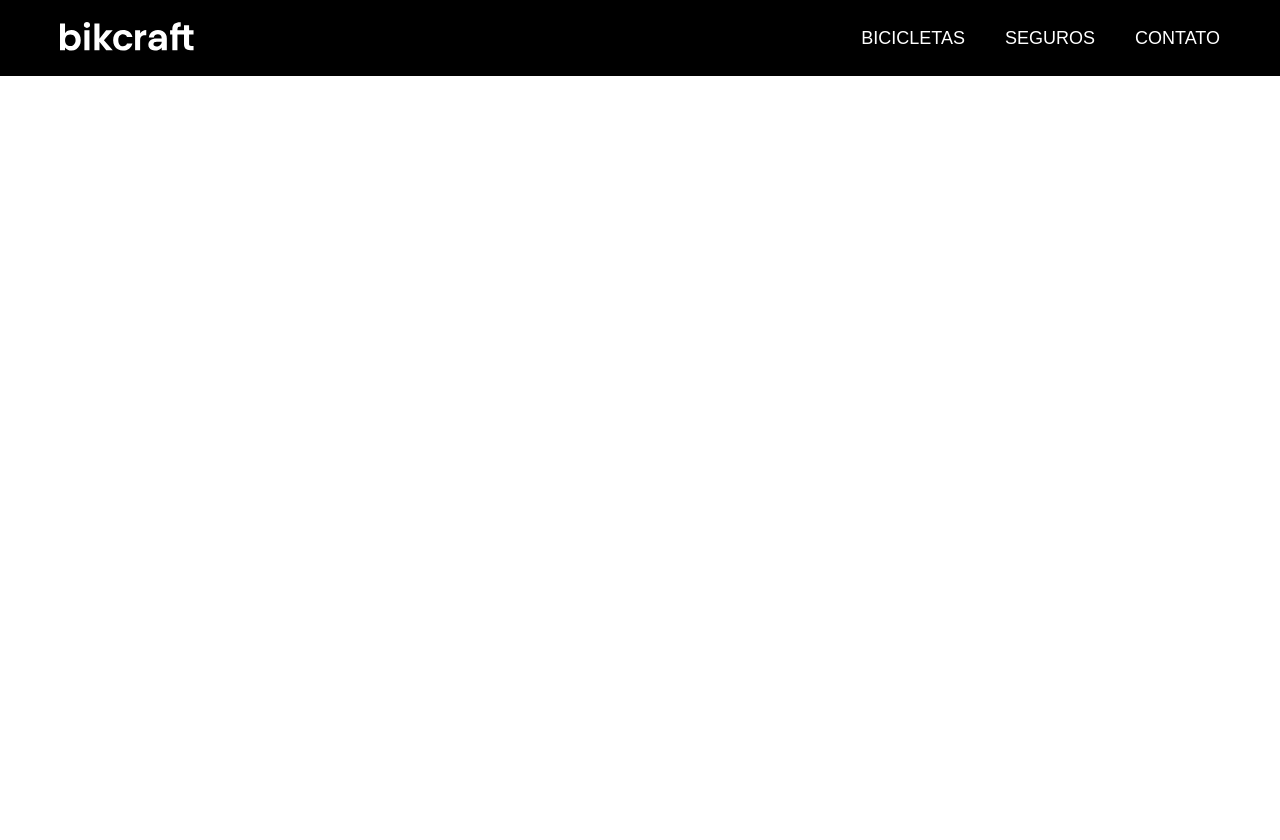
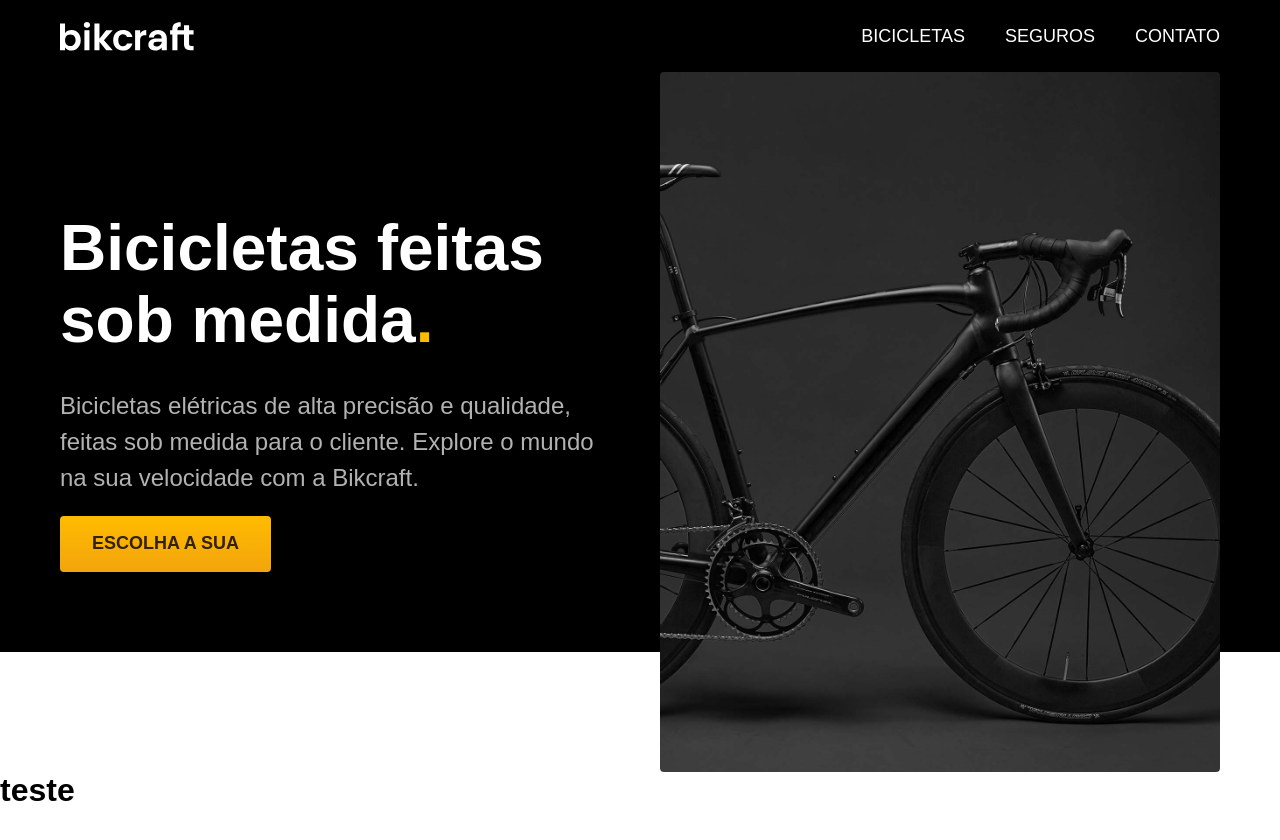
Before and after one commit to naylsonrj/bikecraft, a plain HTML site: page index.html in a window 1280 px wide. Shown: the top 840 px of the page. Before the commit the page ends 800 px from the top, so only its background shows below. Drawn offline with Linux system fonts and the light colour scheme.

Commit message:
Introducao com imagem

```diff
--- a/css/style.css
+++ b/css/style.css
@@ -1,6 +1,12 @@
 body {
   margin: 0px;
   font-family: Arial, Helvetica, sans-serif;
+  padding-bottom: 700px;
+}
+h1,
+ul,
+p {
+  margin: 0px;
 }
 
 ul {
@@ -10,6 +16,12 @@ ul {
 }
 a {
   text-decoration: none;
+  color: inherit;
+}
+
+img {
+  max-width: 100%;
+  display: block;
 }
 
 .header-bg {
@@ -82,3 +94,65 @@ a {
     font-size: 14px;
   }
 }
+
+/*  INTRODUCAO */
+
+.introducao-bg {
+  background-color: #000000;
+  color: #ffffff;
+  box-shadow: inset 0 -120px white;
+}
+
+.introducao {
+  display: grid;
+  grid-template-columns: 1fr 1fr;
+  gap: 0 40px;
+  box-sizing: border-box;
+  padding-left: 20px;
+  padding-right: 20px;
+  max-width: 1200px;
+  margin-left: auto;
+  margin-right: auto;
+}
+.introducao-conteudo {
+  align-self: end;
+  padding-bottom: 200px;
+}
+
+.introducao img {
+  height: 100%;
+  object-fit: cover;
+  border-radius: 4px;
+}
+.introducao h1 {
+  margin-bottom: 32px;
+  font-size: 64px;
+  line-height: 1.125;
+}
+.introducao h1 span {
+  color: #ffbb00;
+}
+
+.introducao p {
+  margin-bottom: 20px;
+  font-size: 24px;
+  line-height: 1.5;
+  color: #b2b2b2;
+}
+
+.introducao a {
+  display: inline-block;
+  background: linear-gradient(#ffbb00, #f2a50c);
+  padding: 16px 32px;
+  border-radius: 4px;
+  box-shadow: 0 1px 2px rgba(0, 0, 0, 0.1);
+  text-transform: uppercase;
+  color: #332200;
+  font-size: 18px;
+  line-height: 1.33;
+  font-weight: bold;
+}
+
+.introducao a:hover {
+  background: linear-gradient(#ffb60d, #e59317);
+}
--- a/index.html
+++ b/index.html
@@ -27,5 +27,24 @@
         </nav>
       </div>
     </header>
+
+    <main class="introducao-bg">
+      <div class="introducao">
+        <div class="introducao-conteudo">
+          <h1>Bicicletas feitas sob medida<span>.</span></h1>
+          <p>
+            Bicicletas elétricas de alta precisão e qualidade, feitas sob medida
+            para o cliente. Explore o mundo na sua velocidade com a
+            Bikcraft<span>.</span>
+          </p>
+          <a href="./bicicletas.html">Escolha a sua</a>
+        </div>
+        <div>
+          <img src="./img/fotos/introducao.jpg" alt="biciletas eletricas" />
+        </div>
+      </div>
+    </main>
+
+    <h1>teste</h1>
   </body>
 </html>
```
